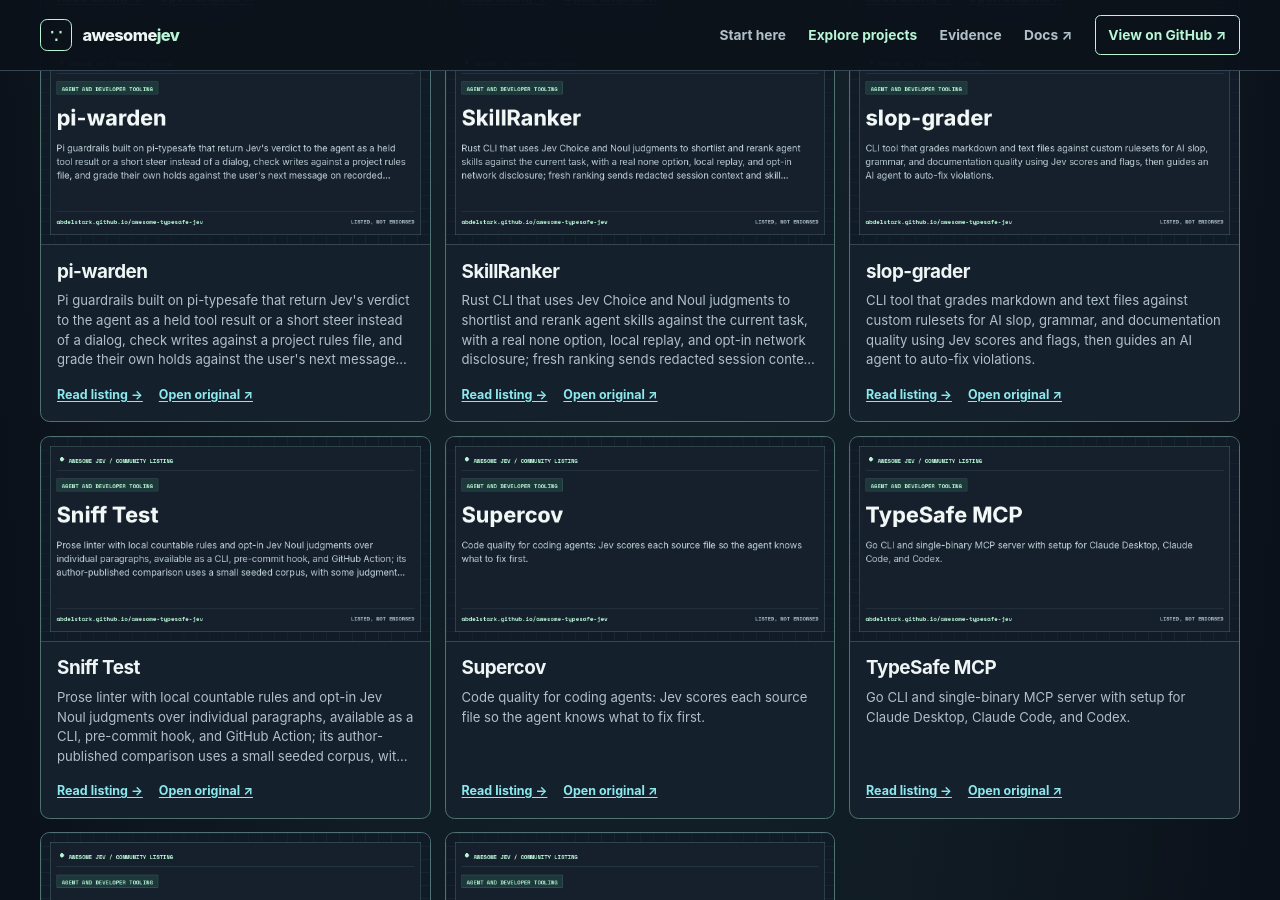
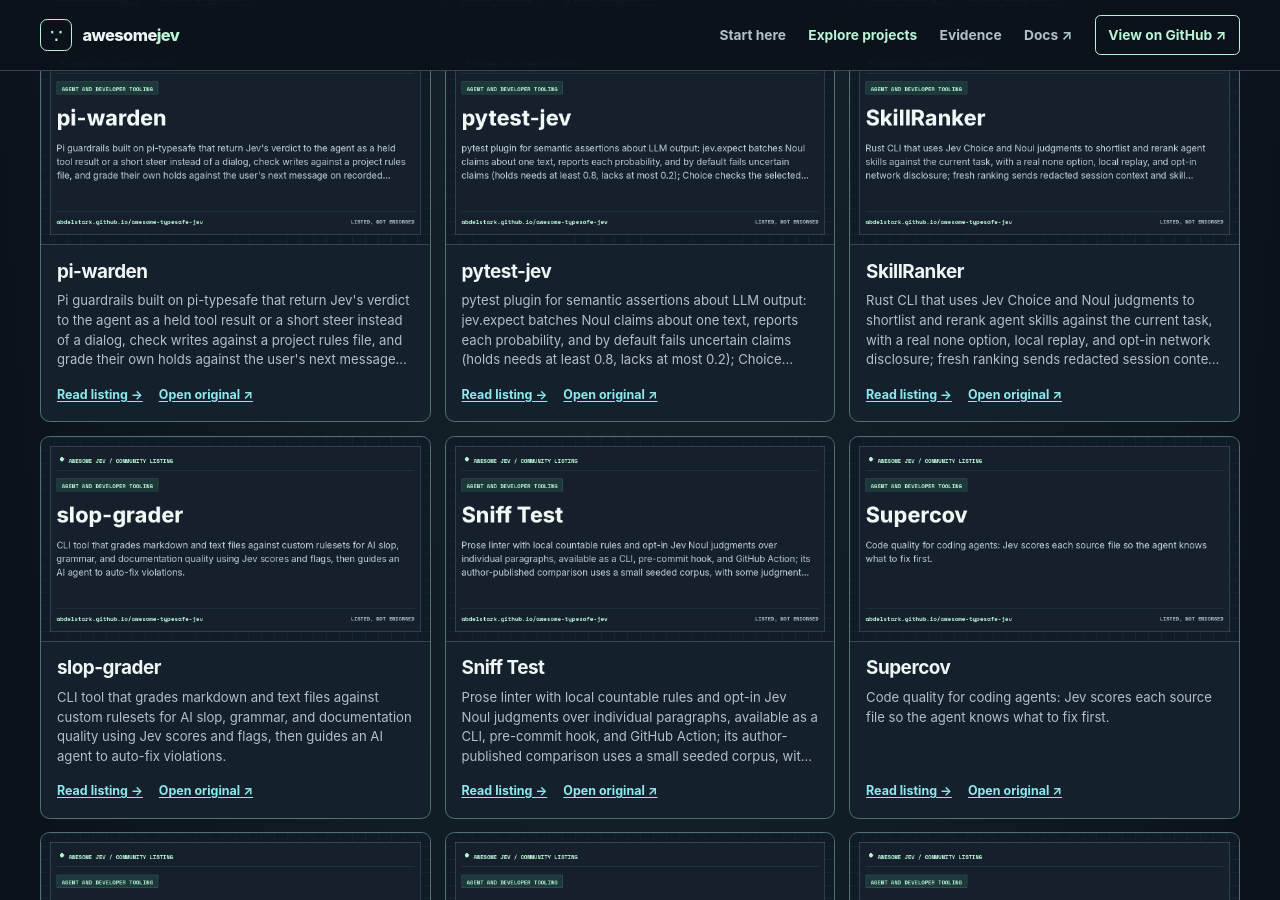
Before and after one commit to AbdelStark/awesome-typesafe, a Jekyll site: the page built from categories/agent-and-developer-tooling.html, in a window 1280 px wide and 900 px high, scrolled down 5585 px. Built offline with Jekyll 4.4.1, drawn with Linux system fonts in a browser that asks for light colours; some of the changed text lies outside the part shown.

Commit message:
Add pytest-jev to Agent and developer tooling (#83)
* Add pytest-jev to Agent and developer tooling

Co-Authored-By: Claude Opus 5 (1M context) <noreply@anthropic.com>

* Refresh SkillRanker related project link

---------

Co-authored-by: Claude Opus 5 (1M context) <noreply@anthropic.com>
Co-authored-by: AbdelStark <AbdelStark@users.noreply.github.com>

```diff
--- a/categories/agent-and-developer-tooling.html
+++ b/categories/agent-and-developer-tooling.html
@@ -192,6 +192,11 @@ resources:
     description: "Pi guardrails built on pi-typesafe that return Jev's verdict to the agent as a held tool result or a short steer instead of a dialog, check writes against a project rules file, and grade their own holds against the user's next message on recorded sessions; the action guard is calibrated on one user's 17k calls, the other guards on synthetic cases only."
     permalink: "/projects/gh-devmortimer-pi-warden/"
     image: "/assets/cards/gh-devmortimer-pi-warden.png"
+  - name: "pytest-jev"
+    url: "https://github.com/allebee/pytest-jev"
+    description: "pytest plugin for semantic assertions about LLM output: jev.expect batches Noul claims about one text, reports each probability, and by default fails uncertain claims (holds needs at least 0.8, lacks at most 0.2); Choice checks the selected option and Score checks probability mass across ordered levels. It caches answers in .pytest_cache, skips Jev tests without a key by default, and sends tested text and context to TypeSafe or OpenRouter."
+    permalink: "/projects/gh-allebee-pytest-jev/"
+    image: "/assets/cards/gh-allebee-pytest-jev.png"
   - name: "SkillRanker"
     url: "https://github.com/Dicklesworthstone/skillranker"
     description: "Rust CLI that uses Jev Choice and Noul judgments to shortlist and rerank agent skills against the current task, with a real none option, local replay, and opt-in network disclosure; fresh ranking sends redacted session context and skill excerpts to TypeSafe, and its license includes an OpenAI/Anthropic rider rather than plain MIT."
--- a/projects/gh-devmortimer-pi-warden.html
+++ b/projects/gh-devmortimer-pi-warden.html
@@ -13,8 +13,8 @@ social_image: "/assets/cards/gh-devmortimer-pi-warden.png"
 related:
   - name: "pi-verdict"
     permalink: "/projects/gh-jesset-pi-verdict/"
+  - name: "pytest-jev"
+    permalink: "/projects/gh-allebee-pytest-jev/"
   - name: "SkillRanker"
     permalink: "/projects/gh-dicklesworthstone-skillranker/"
-  - name: "slop-grader"
-    permalink: "/projects/gh-lukstei-slop-grader/"
 ---
--- a/projects/gh-dicklesworthstone-skillranker.html
+++ b/projects/gh-dicklesworthstone-skillranker.html
@@ -11,8 +11,8 @@ category_name: "Agent and developer tooling"
 category_id: "agent-and-developer-tooling"
 social_image: "/assets/cards/gh-dicklesworthstone-skillranker.png"
 related:
-  - name: "pi-warden"
-    permalink: "/projects/gh-devmortimer-pi-warden/"
+  - name: "pytest-jev"
+    permalink: "/projects/gh-allebee-pytest-jev/"
   - name: "slop-grader"
     permalink: "/projects/gh-lukstei-slop-grader/"
   - name: "Sniff Test"
--- a/projects/gh-jesset-pi-verdict.html
+++ b/projects/gh-jesset-pi-verdict.html
@@ -15,6 +15,6 @@ related:
     permalink: "/projects/gh-nyarlathoteppppp-pi-jev-context/"
   - name: "pi-warden"
     permalink: "/projects/gh-devmortimer-pi-warden/"
-  - name: "SkillRanker"
-    permalink: "/projects/gh-dicklesworthstone-skillranker/"
+  - name: "pytest-jev"
+    permalink: "/projects/gh-allebee-pytest-jev/"
 ---
```
Also changed, not shown: projects/gh-allebee-pytest-jev.html (added, +20 -0 lines), README.md, assets/cards/gh-allebee-pytest-jev.png (added), assets/category-cards/agent-and-developer-tooling.png, resources.json.
